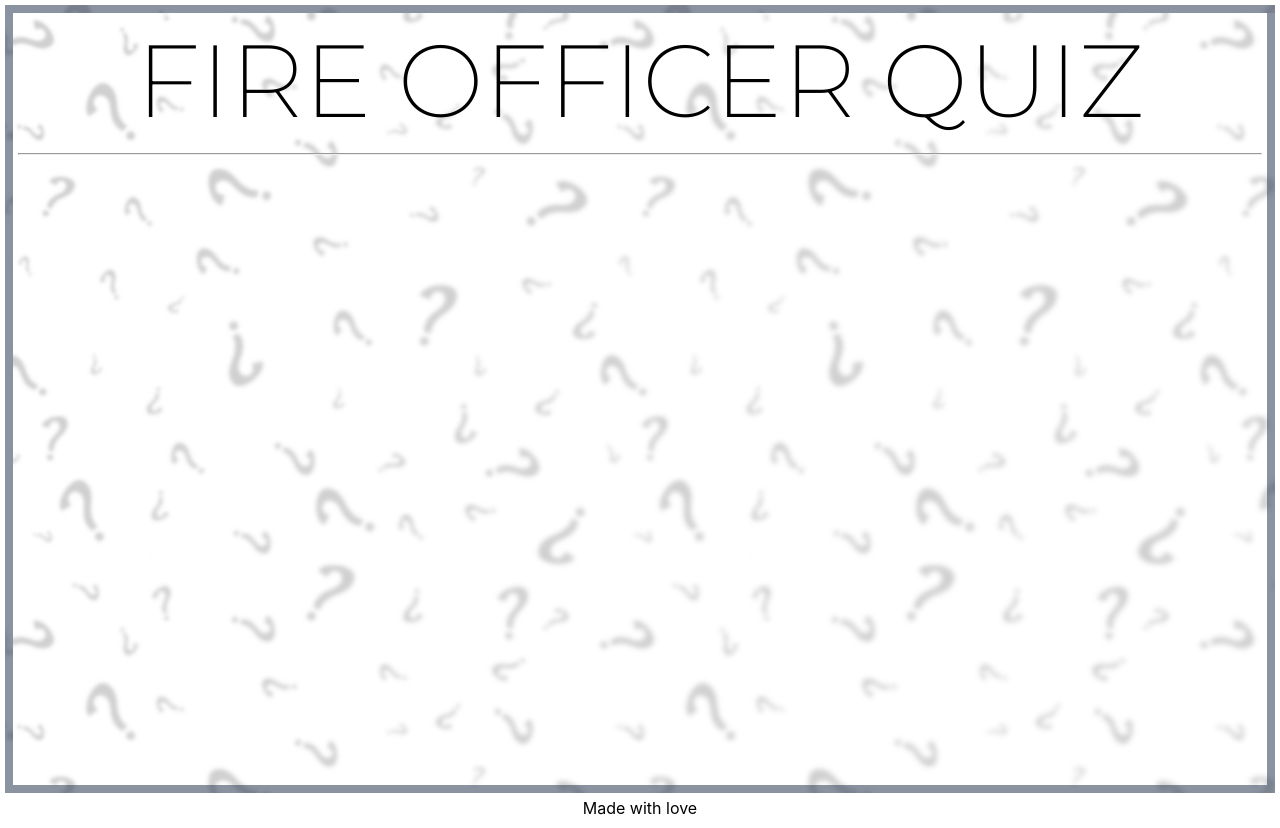
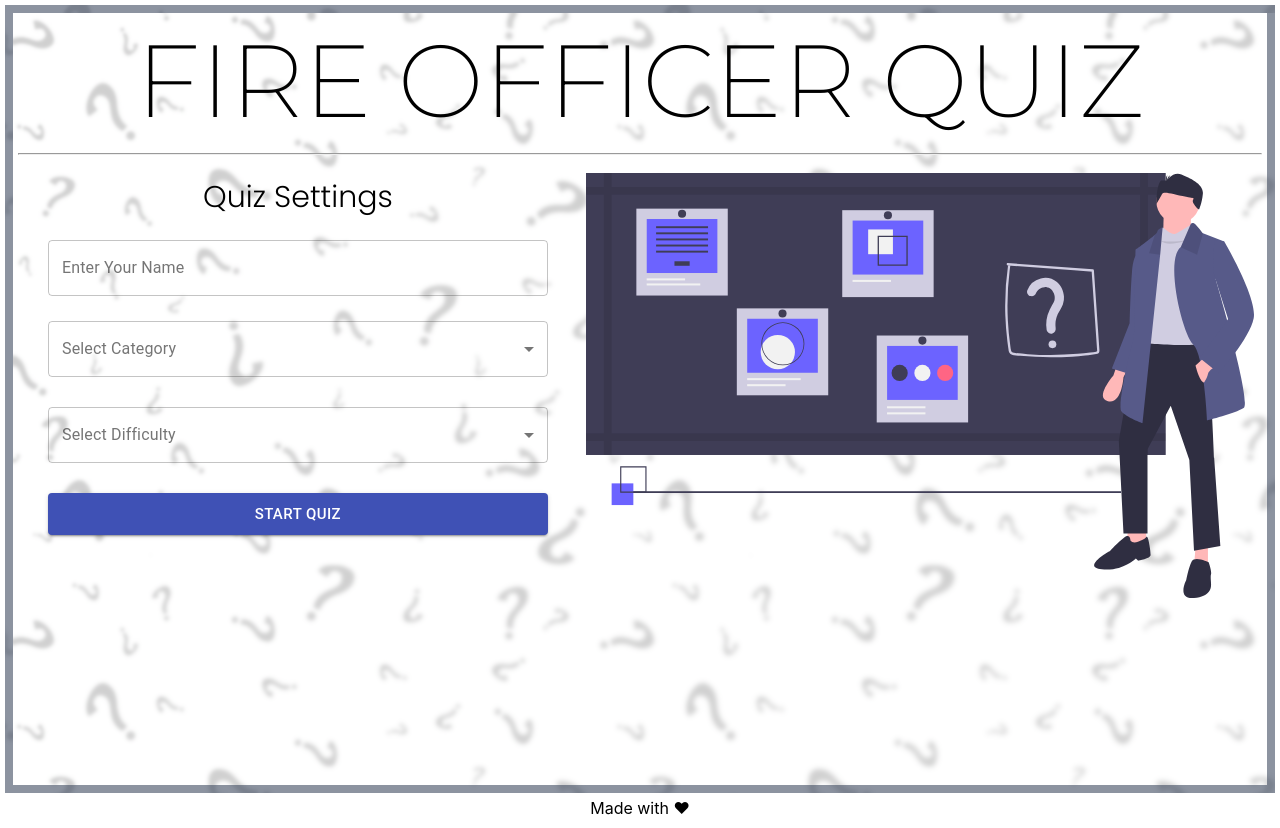
Before and after one commit to evangeldaping/Quiz-Application, a React (Create React App) app: page / in a window 1280 px wide. Built offline with nearby package versions, Linux system fonts and the light colour scheme.

Commit message:
Home Page

```diff
--- a/src/App.js
+++ b/src/App.js
@@ -1,16 +1,53 @@
 
-import { BrowserRouter } from 'react-router-dom';
+import axios from "axios";
+import { useState } from 'react';
+import { BrowserRouter, Route, Switch } from 'react-router-dom';
 import './App.css';
 import Footer from './components/Footer/Footer';
 import Header from './components/Header/Header';
+import Home from './Pages/Home/Home';
+import Quiz from './Pages/Quiz/Quiz';
+import Result from './Pages/Result/Result';
 
 function App() {
+  const [questions, setQuestions] = useState();
+  const [name, setName] = useState();
+  const [score, setScore] = useState(0);
+
+  const fetchQuestions = async (category = "", difficulty = "") => {
+    const { data } = await axios.get(
+      `https://opentdb.com/api.php?amount=10${
+        category && `&category=${category}`
+      }${difficulty && `&difficulty=${difficulty}`}&type=multiple`
+    );
+
+    setQuestions(data.results);
+  };
+
   return (
     <BrowserRouter>
       <div className="app" style={{backgroundImage: "url(./ques1.png)"}}>
         <Header/>
+
+        <Switch>
+          <Route path='/' exact>
+            <Home
+              name={name}
+              setName={setName}
+              fetchQuestions={fetchQuestions}
+            />
+          </Route>
+
+          <Route path='/quiz' exact>
+            <Quiz />
+          </Route>
+
+          <Route path='/result' exact>
+            <Result />
+          </Route>
+        </Switch>
       </div>
-      <Footer></Footer>
+      <Footer/>
     </BrowserRouter>
   );
 }
--- /dev/null
+++ b/src/Data/Categories.js
@@ -0,0 +1,12 @@
+const Categories = [
+    { category: "General Information", value: 10 },
+    { category: "Vocabulary", value: 11 },
+    { category: "Grammar and Correct Usage", value: 12 },
+    { category: "Analogy", value: 13 },
+    { category: "Reading Comprehension", value: 14 },
+    { category: "Mathematics", value: 15 },
+    { category: "Logical Reasoning", value: 16 },
+    { category: "BFP - Related Questions", value: 17 },
+];
+
+export default Categories;
--- /dev/null
+++ b/src/Pages/Home/Home.css
@@ -0,0 +1,44 @@
+.content {
+    display: flex;
+    justify-content: space-around;
+}
+
+.settings {
+    width: 45%;
+    padding: 10px;
+    display: flex;
+    flex-direction: column;
+    align-items: center;
+    font-family: "Poppins", sans-serif;
+    font-weight: 300;
+}
+
+.banner {
+    width: 55%;
+    align-self: center;
+    padding: 8px;
+}
+
+@media (max-width: 800px) {
+    .content {
+        flex-direction: column-reverse;
+        align-items: center;
+    }
+    .banner {
+        width: 85%;
+        padding: 0;
+        padding-top: 20px;
+    }
+    .settings {
+        width: 100%;
+    }
+}
+
+.settings__select {
+    display: flex;
+    flex-direction: column;
+    padding: 20px;
+    width: 100%;
+    flex: 0.8;
+    justify-content: space-evenly;
+}
--- /dev/null
+++ b/src/Pages/Home/Home.js
@@ -0,0 +1,85 @@
+import { Button, MenuItem, TextField } from "@material-ui/core";
+import { useState } from "react";
+import { useHistory } from "react-router";
+import ErrorMessage from "../../components/ErrorMessage/ErrorMessage";
+import Categories from "../../Data/Categories";
+import "./Home.css";
+
+const Home = ({ name, setName, fetchQuestions }) => {
+  const [category, setCategory] = useState("");
+  const [difficulty, setDifficulty] = useState("");
+  const [error, setError] = useState(false);
+
+  const history = useHistory();
+
+  const handleSubmit = () => {
+    if (!category || !difficulty || !name) {
+      setError(true);
+      return;
+    } else {
+      setError(false);
+      fetchQuestions(category, difficulty);
+      history.push("/quiz");
+    }
+  };
+
+  return (
+    <div className="content">
+      <div className="settings">
+        <span style={{ fontSize: 30 }}>Quiz Settings</span>
+        <div className="settings__select">
+          {error && <ErrorMessage>Please Fill all the feilds</ErrorMessage>}
+          <TextField
+            style={{ marginBottom: 25 }}
+            label="Enter Your Name"
+            variant="outlined"
+            onChange={(e) => setName(e.target.value)}
+          />
+          <TextField
+            select
+            label="Select Category"
+            value={category}
+            onChange={(e) => setCategory(e.target.value)}
+            variant="outlined"
+            style={{ marginBottom: 30 }}
+          >
+            {Categories.map((cat) => (
+              <MenuItem key={cat.category} value={cat.value}>
+                {cat.category}
+              </MenuItem>
+            ))}
+          </TextField>
+          <TextField
+            select
+            label="Select Difficulty"
+            value={difficulty}
+            onChange={(e) => setDifficulty(e.target.value)}
+            variant="outlined"
+            style={{ marginBottom: 30 }}
+          >
+            <MenuItem key="Easy" value="easy">
+              Easy
+            </MenuItem>
+            <MenuItem key="Medium" value="medium">
+              Medium
+            </MenuItem>
+            <MenuItem key="Hard" value="hard">
+              Hard
+            </MenuItem>
+          </TextField>
+          <Button
+            variant="contained"
+            color="primary"
+            size="large"
+            onClick={handleSubmit}
+          >
+            Start Quiz
+          </Button>
+        </div>
+      </div>
+      <img src="/quiz.svg" className="banner" alt="quiz app" />
+    </div>
+  );
+};
+
+export default Home;
--- /dev/null
+++ b/src/Pages/Quiz/Quiz.js
@@ -0,0 +1,11 @@
+import React from 'react'
+
+const Quiz = () => {
+    return (
+        <div>
+            Quiz Page
+        </div>
+    )
+}
+
+export default Quiz
--- /dev/null
+++ b/src/Pages/Result/Result.js
@@ -0,0 +1,11 @@
+import React from 'react'
+
+const Result = () => {
+    return (
+        <div>
+            Result Page
+        </div>
+    )
+}
+
+export default Result
--- /dev/null
+++ b/src/components/ErrorMessage/ErrorMessage.js
@@ -0,0 +1,20 @@
+const ErrorMessage = ({ children }) => {
+    return (
+        <div
+        style={{
+            width: "100%",
+            padding: 10,
+            marginBottom: 10,
+            borderRadius: 4,
+            backgroundColor: "orangered",
+            textAlign: "center",
+            color: "white",
+            textTransform: "capitalize",
+        }}
+        >
+        {children}
+        </div>
+    );
+};
+
+export default ErrorMessage;
--- a/src/components/Footer/Footer.js
+++ b/src/components/Footer/Footer.js
@@ -3,7 +3,7 @@ import React from 'react'
 const Footer = () => {
     return (
         <div style={{ textAlign: "center", marginBottom: 10}}>
-            Made with love
+            Made with &hearts;
         </div>
     )
 }
--- a/src/index.js
+++ b/src/index.js
@@ -5,8 +5,8 @@ import App from './App';
 
 
 ReactDOM.render(
-  <React.StrictMode>
+  <>
     <App />
-  </React.StrictMode>,
+  </>,
   document.getElementById('root')
 );
```
Also changed, not shown: public/quiz.svg (added).
